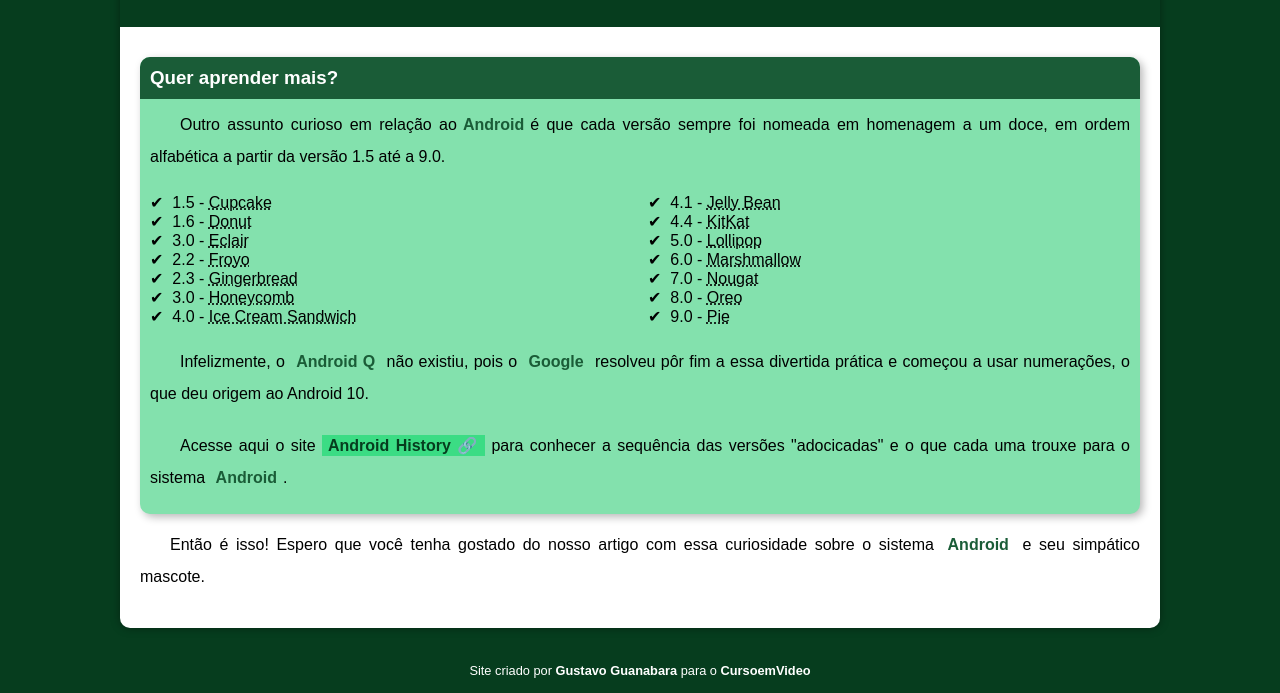
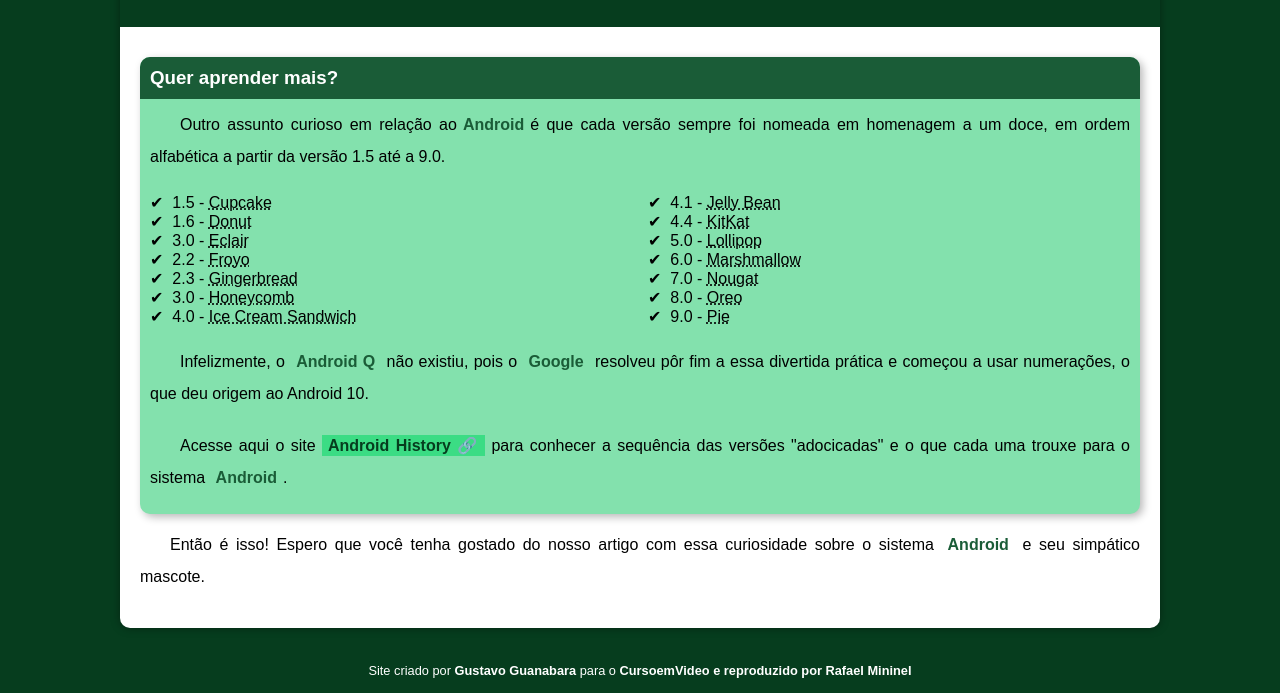
Before and after one commit to rafaelmininel/projeto-android, a plain HTML site: page index.html in a window 1280 px wide. Shown: the part 2375-3068 px from the top of the page. Drawn offline with Linux system fonts and the light colour scheme.

Commit message:
Update index.html

```diff
--- a/index.html
+++ b/index.html
@@ -117,7 +117,7 @@
     </main>
 
     <footer>
-        <p>Site criado por <a href="https://gustavoguanabara.github.io/">Gustavo Guanabara</a> para o <a href="https://www.youtube.com/cursoemvideo">CursoemVideo</a></p>
+        <p>Site criado por <a href="https://gustavoguanabara.github.io/">Gustavo Guanabara</a> para o <a href="https://www.youtube.com/cursoemvideo">CursoemVideo e reproduzido por <a href="https://github.com/rafaelmininel">Rafael Mininel</a></a></p>
     </footer>
 </body>
 
```
